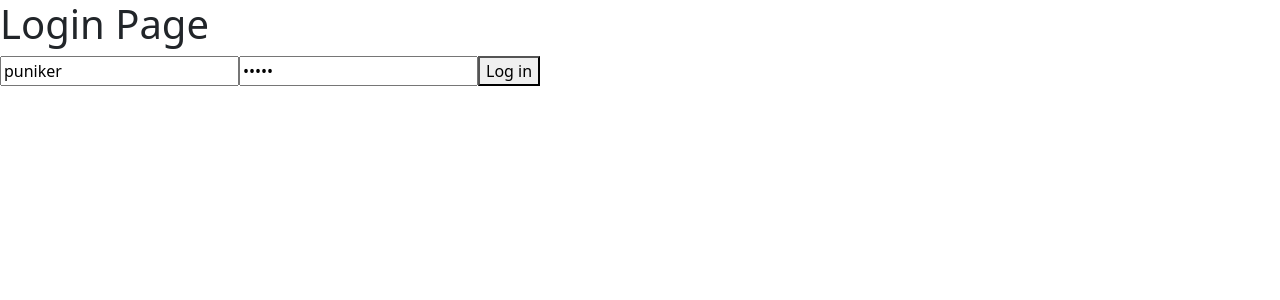
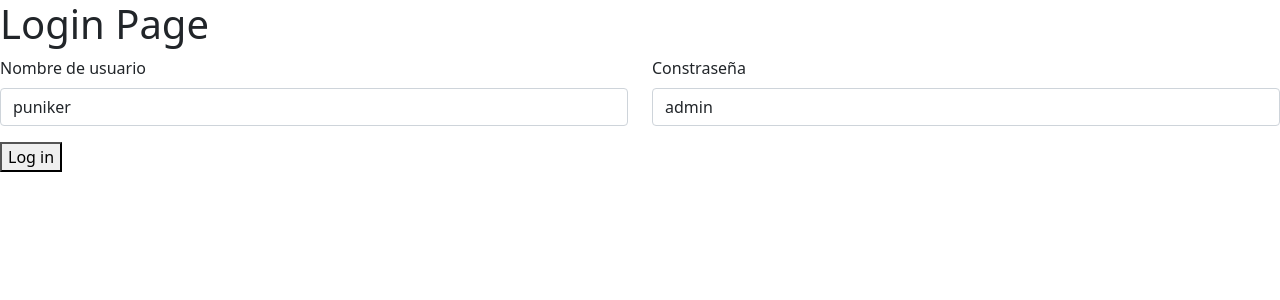
Before and after one commit to puniker/CV-maker, a React (Vite) app: page /crea-tu-cv in a window 1280 px wide. Shown: the top 300 px of the page. Built offline with nearby package versions, Linux system fonts and the light colour scheme.

Commit message:
logout y login con bootstrap

```diff
--- a/src/components/CvDataForm/index.jsx
+++ b/src/components/CvDataForm/index.jsx
@@ -74,7 +74,8 @@ function CvDataForm ( props ) {
                                 register={register}
                                 label="Nombre"
                                 name='nombre'
-                                defaultValue={data.nombre}
+                                defaultValue={ data.nombre }
+                                required
                                 />
                         </Form.Group>
                         <Form.Group as={Col} >
@@ -84,6 +85,7 @@ function CvDataForm ( props ) {
                                 label="Apellidos"
                                 name='apellido'
                                 defaultValue={data.apellido}
+                                required
                                 />
                         </Form.Group>
                     </Row>
@@ -96,6 +98,7 @@ function CvDataForm ( props ) {
                                 label="Teléfono"
                                 name='telefono'
                                 defaultValue={data.telefono}
+                                required
                             />
                         </Form.Group>
                         <Form.Group as={Col} >
@@ -105,6 +108,7 @@ function CvDataForm ( props ) {
                                 label="Email de contacto"
                                 name='email'
                                 defaultValue={data.email}
+                                required
                             />
                         </Form.Group>
                     </Row>
--- a/src/components/header/index.jsx
+++ b/src/components/header/index.jsx
@@ -1,8 +1,13 @@
 import './style.css'
 import {NavLink, Link} from 'react-router-dom'
 import {Navbar, Container} from 'react-bootstrap';
+import {Redirect} from 'react-router'
+export default () => {
 
-export default () => {
+    const log_out = () => {
+        localStorage.removeItem('session')
+        location.reload()
+    }
 
     var classes = 'page-header'
     return (
@@ -20,6 +25,9 @@ export default () => {
                         </ul>
                     </div>
                 </Navbar.Collapse>
+                <Navbar.Text>
+                    <button onClick={log_out}>Cerrar sesión</button>
+                </Navbar.Text>
             </Container>
         </Navbar>
     )
--- a/src/pages/Login.jsx
+++ b/src/pages/Login.jsx
@@ -1,5 +1,8 @@
 import { useState } from "react"
 import axios from "axios"
+import { Imput } from '../components/formulario'
+import { useForm } from "react-hook-form"
+import {Form, Col, Row, Button, Container, Alert} from 'react-bootstrap';
 
 export default ( {setIsLogged} ) => {
 
@@ -7,14 +10,15 @@ export default ( {setIsLogged} ) => {
     const [username, setUsername] = useState('puniker')
     const [password, setPassword] = useState('admin')
     const [loginError, setLoginError] = useState()
+    const [showMsg, setShowMsg] = useState(false)
 
     const submit = ( evt ) =>{
-        evt.preventDefault()
+        evt.preventDefault
 
         axios.get(endpoint, {
             params: {
-              username: username,
-              password: password
+              username: evt.username,
+              password: evt.password
             }
           })
           .then(function (response) {
@@ -31,6 +35,8 @@ export default ( {setIsLogged} ) => {
                 setLoginError(loginResponse.error)
                 setIsLogged( false )
                 localStorage.setItem('session', JSON.stringify( {"logged_in" : false} ) )
+                setShowMsg(true)
+                setTimeout(()=>{ setShowMsg(false) }, 3000)
             }
 
           })
@@ -42,14 +48,38 @@ export default ( {setIsLogged} ) => {
           });
     }
 
+    const { register, handleSubmit, watch, formState: { errors } } = useForm();
+
     return (
         <>
             <h1>Login Page</h1>
-            <form>
-                <input type="text" name="username" value={username} placeholder="usuario" onChange={ (e)=>setUsername(e.target.value) } />
-                <input type="password" name="password" value={password} placeholder="contraseña" onChange={ (e)=>setPassword(e.target.value) } />
-                <span>{loginError}</span>
-                <button onClick={submit}>Log in</button>
+            <form onSubmit={handleSubmit(submit)} >
+              <Row className='mb-3'>
+                <Form.Group as={Col}>
+                    <Imput
+                        type='text'
+                        register={register}
+                        label="Nombre de usuario"
+                        name='username'
+                        defaultValue={ username }
+                        required
+                      />
+                </Form.Group>
+                <Form.Group as={Col}>
+                    <Imput
+                        type='text'
+                        register={register}
+                        label="Constraseña"
+                        name='password'
+                        defaultValue={ password }
+                        required
+                      />
+                </Form.Group>
+              </Row>
+              <button >Log in</button>
+              <Alert key="error-msg" variant="danger" show={showMsg}>
+                  {loginError}
+              </Alert>
             </form>
         </>
     )
```
